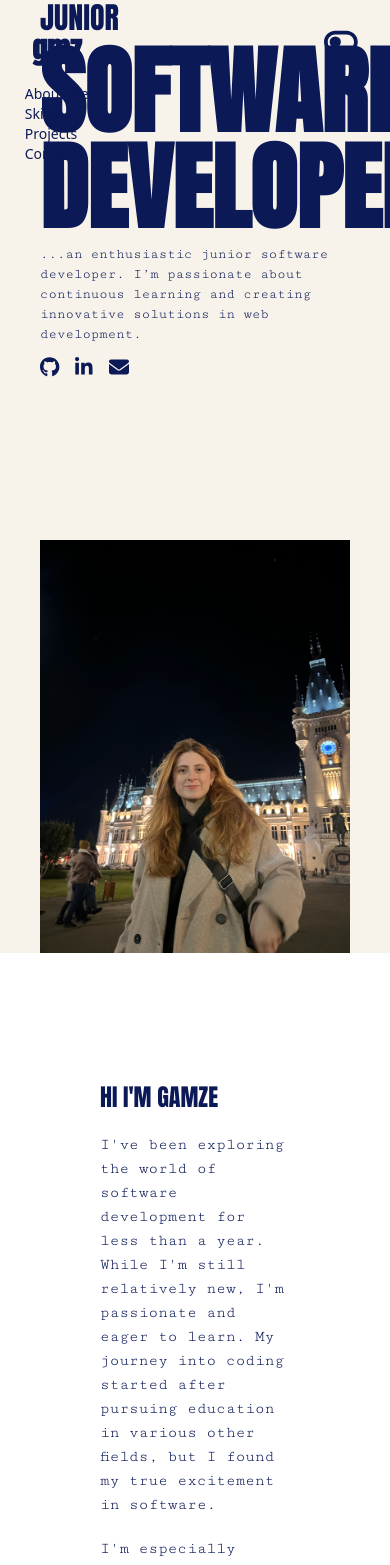
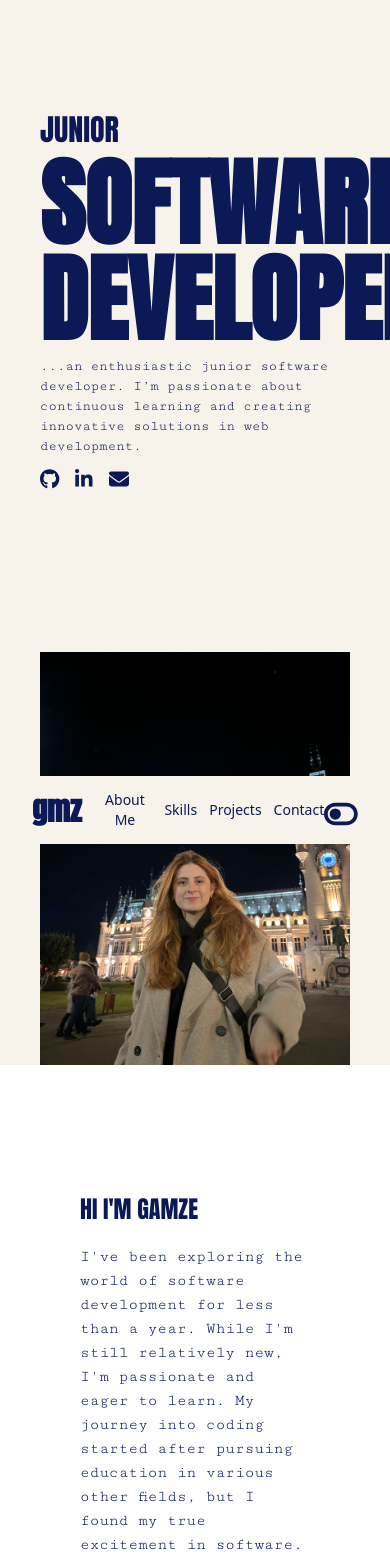
Before and after one commit to gmzseverr/portfolio-gamze, a React (Vite) app: page / in a window 390 px wide. Shown: the top 1565 px of the page. Built offline with nearby package versions, Linux system fonts and the light colour scheme.

Commit message:
responsive fixed

```diff
--- a/src/layout/Header.jsx
+++ b/src/layout/Header.jsx
@@ -7,16 +7,16 @@ const Header = ({ scrollToSection }) => {
   const { isDarkMode, toggleTheme } = useTheme();
 
   return (
-    <header className="fixed top-0 left-0 right-0 flex justify-between  items-start p-4">
+    <header className="fixed bottom-0 md:bg-transparent md:dark:bg-transparent bg-light-background dark:bg-dark-background md:top-0 left-0 right-0 flex md:justify-between items-center justify-around md:items-start py-0 px-4 md:p-4">
       <section className="flex">
-        <div className="flex flex-col items-center">
+        <div className="flex md:flex-col items-center">
           <h1
             onClick={() => scrollToSection("hero")}
             className="text-3xl p-4 font-bold font-anton cursor-pointer dark:text-dark-text text-light-text"
           >
             gmz
           </h1>
-          <nav className="flex items-start font-thin flex-col">
+          <nav className="md:gap-0 gap-3 text-xs  flex md:items-start font-thin md:flex-col">
             <button
               onClick={() => scrollToSection("aboutMe")}
               className="text-light-text dark:text-dark-text text-sm hover:font-bold hover:text-xl transition-all duration-300"
--- a/src/sections/AboutMe.jsx
+++ b/src/sections/AboutMe.jsx
@@ -5,23 +5,23 @@ function AboutMe() {
     <div className=" md:px-32 py-32 px-10 md:py-22 flex items-center justify-center dark:bg-dark-background">
       <div className="flex dark:text-dark-text text-light-text flex-col md:flex-row items-start px-10 ">
         <div className="">
-          <h2 className="font-anton px-5 text-2xl">HI I'M GAMZE</h2>
+          <h2 className="font-anton md:px-5 text-2xl">HI I'M GAMZE</h2>
           <div className="font-cutiveMono">
-            <p className="p-5">
+            <p className="md:px-5 pb-5 pt-5">
               I've been exploring the world of software development for less
               than a year. While I'm still relatively new, I'm passionate and
               eager to learn. My journey into coding started after pursuing
               education in various other fields, but I found my true excitement
               in software.
             </p>
-            <p className="px-5 pb-5">
+            <p className="md:px-5 pb-5">
               I'm especially drawn to frontend development because it combines
               my love for design with the creativity of building interactive
               user experiences. Design has always been a personal interest, so
               working on the frontend really excites me—it feels like the
               perfect way to blend logic and aesthetics.
             </p>
-            <p className="px-5 ">
+            <p className="md:px-5 ">
               I'm constantly pushing myself to improve and grow, and I'm ready
               to tackle new challenges in the tech world.
             </p>
--- a/src/sections/Hero.jsx
+++ b/src/sections/Hero.jsx
@@ -5,27 +5,27 @@ import React from "react";
 
 function Hero() {
   return (
-    <div className="md:px-32  px-10 bg-light-background dark:bg-dark-background">
+    <div className="md:px-32 pt-28 md:pt-0 px-10 bg-light-background dark:bg-dark-background">
       <section
         className="flex flex-col gap-4 md:flex-row md:justify-between
-        text-gray-800 dark:text-white"
+        text-dark-background dark:text-light-background"
       >
-        <div className="items-start md:self-end pb-36  flex flex-col gap-2 md:w-2/6">
+        <div className="items-start  md:self-end pb-36  flex flex-col gap-2 md:w-2/6">
           <section>
-            <div className="text-3xl pb-2 font-anton text-[#0b1957] dark:text-light-background ">
+            <div className="text-3xl pb-2 font-anton text-dark-background dark:text-light-background ">
               JUNIOR
             </div>
-            <p className="font-anton text-8xl font-extrabold text-[#0b1957] dark:text-light-background">
+            <p className="font-anton text-8xl font-extrabold  text-dark-background dark:text-light-background">
               SOFTWARE DEVELOPER
             </p>
           </section>
-          <div className="text-[#0b1957] dark:text-light-background flex items-start gap-3 flex-col">
+          <div className=" text-dark-background dark:text-light-background flex items-start gap-3 flex-col">
             <p className="font-cutiveMono text-sm text-left">
               ...an enthusiastic junior software developer. I’m passionate about
               continuous learning and creating innovative solutions in web
               development.
             </p>
-            <section className="flex flex-col items-center justify-end gap-2">
+            <section className=" text-dark-background flex flex-col items-center justify-end gap-2">
               <div className="flex gap-4 md:justify-end">
                 <a
                   href="https://github.com/gmzseverr"
@@ -34,7 +34,7 @@ function Hero() {
                 >
                   <FontAwesomeIcon
                     icon={faGithub}
-                    className="text-xl cursor-pointer transform transition-transform duration-300 hover:scale-150 hover:text-light-accent dark:hover:text-dark-accent"
+                    className="text-dark-background text-xl cursor-pointer transform transition-transform duration-300 hover:scale-150 hover:text-light-accent dark:hover:text-dark-accent"
                     aria-label="GitHub"
                   />
                 </a>
```
